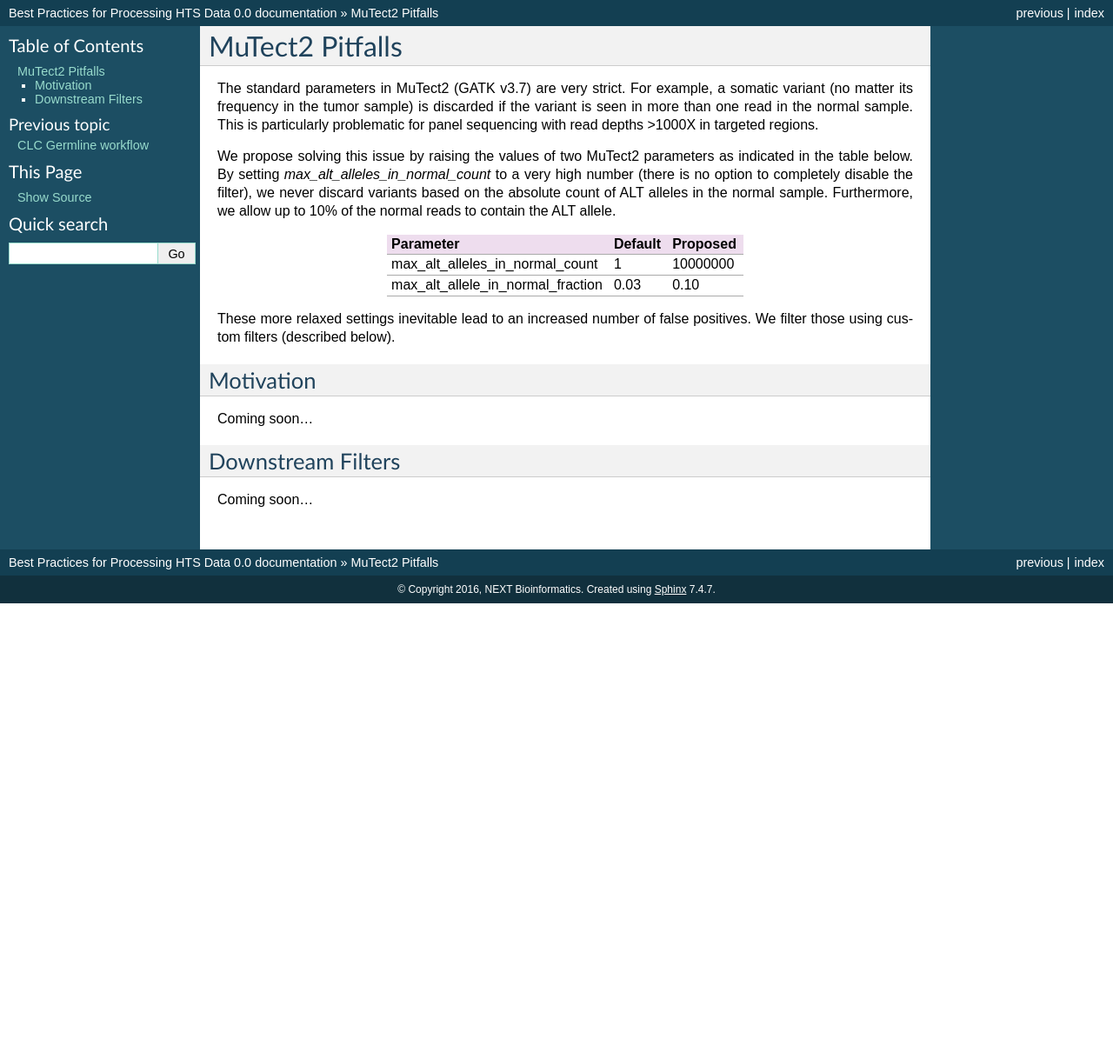
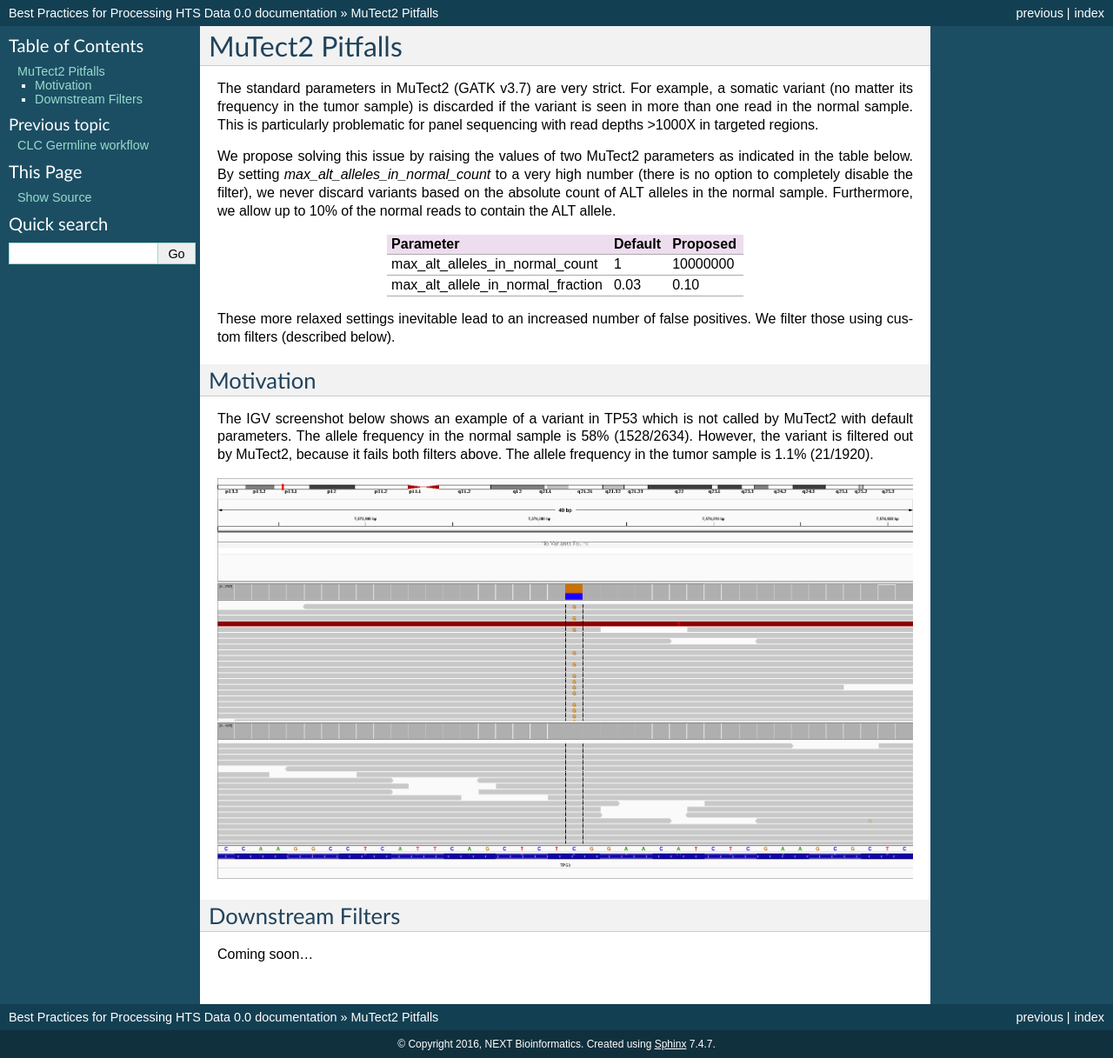
Before and after one commit to NEXTBioinformatics/Best-Practices-for-Processing-HTS-Data, a Sphinx documentation site: the page built from source/mutect2_pitfalls.rst, in a window 1280 px wide. Shown: the whole page at 87% size. Built offline with Sphinx 7.4.7, drawn with Linux system fonts in a browser that asks for light colours; before the commit the page ends 900 px from its top, so only the background shows below that.

Commit message:
Wrote Motivation section

```diff
--- a/source/mutect2_pitfalls.rst
+++ b/source/mutect2_pitfalls.rst
@@ -17,7 +17,9 @@ These more relaxed settings inevitable lead to an increased number of false posi
 Motivation
 ----------
 
-Coming soon...
+The IGV screenshot below shows an example of a variant in TP53 which is not called by MuTect2 with default parameters. The allele frequency in the normal sample is 58% (1528/2634). However, the variant is filtered out by MuTect2, because it fails both filters above. The allele frequency in the tumor sample is 1.1% (21/1920).
+
+.. image:: _static/TP53.png
 
 Downstream Filters
 ------------------
```
Also changed, not shown: source/_static/TP53.png (added).
